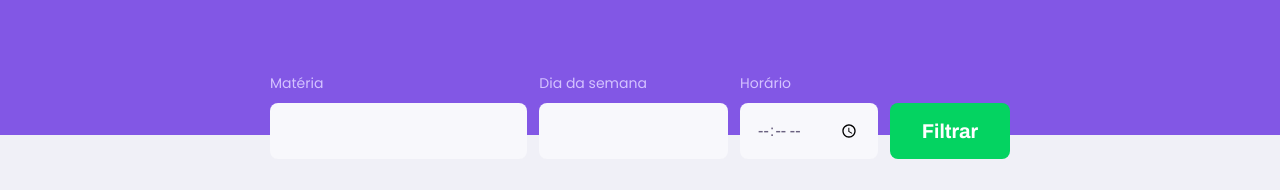
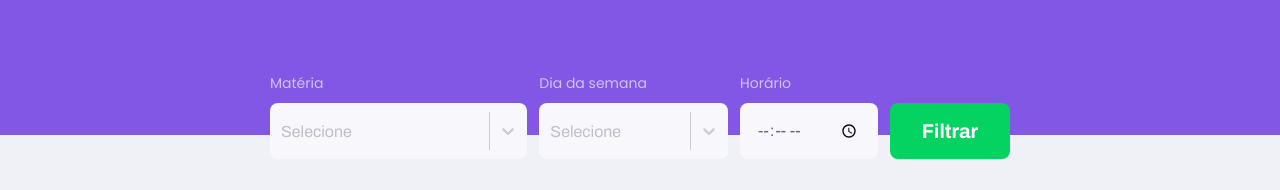
Before and after one commit to omurilo/proffy, a React (Create React App) app: page /study in a window 1280 px wide. Shown: the part 205-395 px from the top of the page. Built offline with nearby package versions, Linux system fonts and the light colour scheme.

Commit message:
feat: add a select component to classes filter

```diff
--- a/src/components/Select/styles.ts
+++ b/src/components/Select/styles.ts
@@ -66,11 +66,13 @@
 `;
 
 export const Select = styled(SelectComponent).attrs({
+  noOptionsMessage: () => 'Nada encontrado',
   isSearchable: true,
   isClearable: true,
   components: { Control, Option },
   styles: {
-    placeholder: () => ({
+    placeholder: (base: any) => ({
+      ...base,
       color: "var(--color-text-placeholder)",
     }),
     control: (base: any, state: any) => ({
--- a/src/pages/ClassesList/index.tsx
+++ b/src/pages/ClassesList/index.tsx
@@ -2,6 +2,7 @@
 
 import Header from "../../components/Header";
 import Input from "../../components/Input";
+import Select from "../../components/Select";
 import Card from "../../components/Card";
 
 import proffysIcon from "../../assets/images/icons/smile.svg";
@@ -22,17 +23,42 @@
         }
       >
         <Styled.SearchForm>
-          <Input name="subject" label="Matéria" dimension={{ width: "100%" }} />
-          <Input
+          <Select
+            name="subject"
+            label="Matéria"
+            placeholder="Selecione"
+            options={[
+              { value: "Artes", label: "Artes" },
+              { value: "Biologia", label: "Biologia" },
+              { value: "Ciências", label: "Ciências" },
+              { value: "Educação Física", label: "Educação Física" },
+              { value: "Física", label: "Física" },
+              { value: "Geografia", label: "Geografia" },
+              { value: "História", label: "História" },
+              { value: "Matemática", label: "Matemática" },
+              { value: "Português", label: "Português" },
+              { value: "Química", label: "Química" },
+            ]}
+          />
+          <Select
             name="week_day"
             label="Dia da semana"
-            dimension={{ width: "calc(50% - 1.4rem)" }}
+            placeholder="Selecione"
+            dimension={{ width: "calc(50% - 0.4rem)" }}
+            options={[
+              { value: "1", label: "Segunda" },
+              { value: "2", label: "Terça" },
+              { value: "3", label: "Quarta" },
+              { value: "4", label: "Quinta" },
+              { value: "5", label: "Sexta" },
+            ]}
           />
           <Input
             name="time"
             type="time"
             label="Horário"
-            dimension={{ width: "calc(50% - 1.4rem)" }}
+            placeholder="Selecione"
+            dimension={{ width: "calc(50% - 0.4rem)" }}
           />
           <Styled.Button
             to=""
--- a/src/pages/ClassesList/styles.ts
+++ b/src/pages/ClassesList/styles.ts
@@ -26,10 +26,6 @@
   }
 
   @media (min-width: 700px) {
-    & span {
-      font-size: 1.4rem;
-    }
-
     & img {
       height: 3.2rem;
     }
@@ -41,6 +37,7 @@
   flex-wrap: wrap;
   justify-content: space-between;
   margin-top: 3.2rem;
+  width: 100%;
 
   @media (min-width: 700px) {
     display: grid;
```
